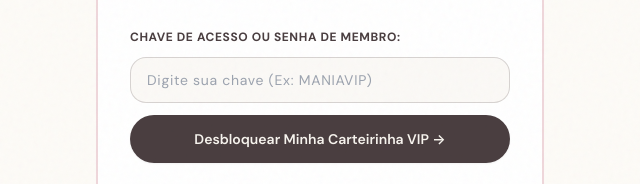
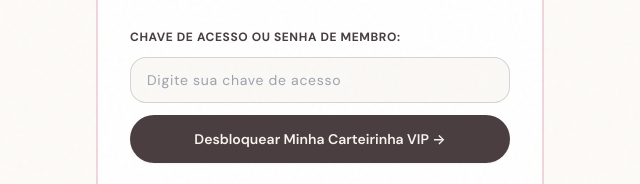
Before and after one commit to alexfujissawa/maniadaarte-site, an Astro site: page /clube/portal in a window 1280 px wide. Shown: the part 485-669 px from the top of the page, 320-960 px from the left. Built offline with nearby package versions, Linux system fonts and the light colour scheme; Astro itself is replaced by a stand-in of ours; a web font is replaced by a local one.

Commit message:
fix(portal): remover dica de chave do placeholder

```diff
--- a/src/pages/clube/portal.astro
+++ b/src/pages/clube/portal.astro
@@ -57,7 +57,7 @@ const squareCheckoutUrl = "https://square.link/u/maniadaarte";
               name="member_key"
               autocomplete="off"
               required
-              placeholder="Digite sua chave (Ex: MANIAVIP)"
+              placeholder="Digite sua chave de acesso"
               class="w-full px-4 py-3 rounded-2xl border border-brand-brown/20 bg-paper-warm/50 text-brand-brown text-sm focus:outline-none focus:ring-2 focus:ring-brand-rose/60 focus:bg-white transition-all uppercase tracking-wider font-mono placeholder:normal-case placeholder:font-sans"
             />
           </div>
```
